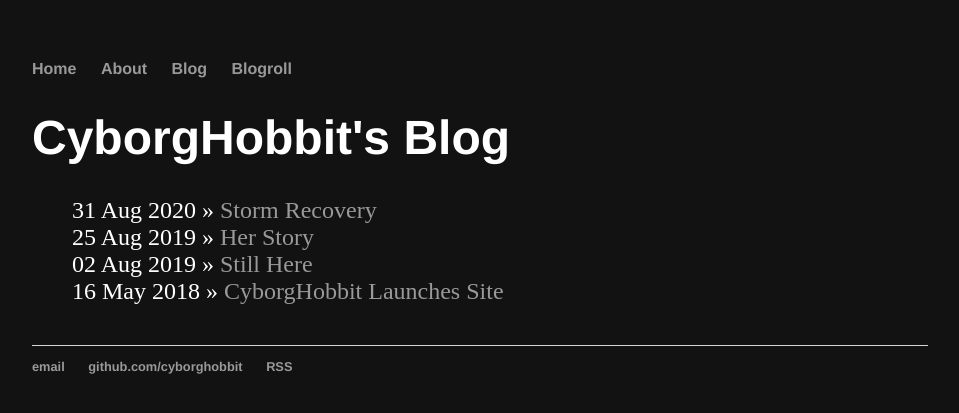
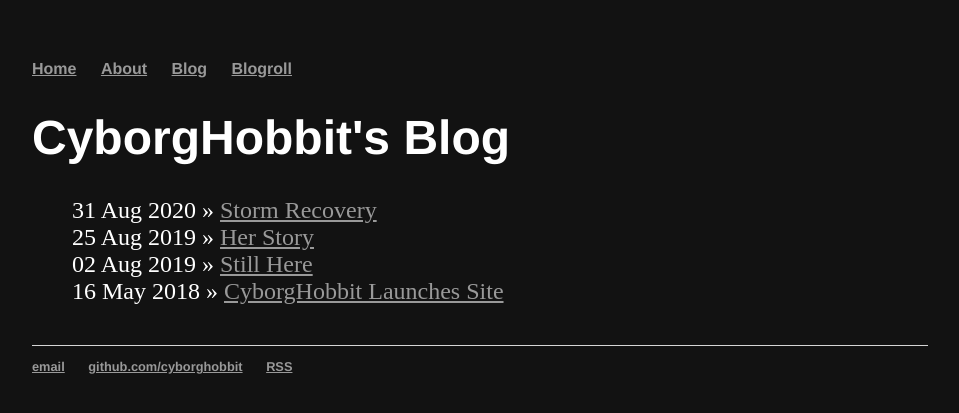
Before and after one commit to CyborgHobbit/cyborghobbit.github.io, a Jekyll site: the page built from blog/index.html, in a window 1280 px wide. Shown: the top 413 px of the page, without its empty margins (160-1119 px from the left). Built offline with Jekyll 4.4.1, drawn with Linux system fonts in a browser that asks for light colours.

Commit message:
Update main.css

```diff
--- a/css/main.css
+++ b/css/main.css
@@ -16,7 +16,8 @@ nav ul li, footer ul li {
     margin-right: 20px;
 }
 a {
-    text-decoration: none;
+    /*text-decoration: none;*/
+    text-decoration: underline;
     color: #999;
 }
 a:hover {
```
